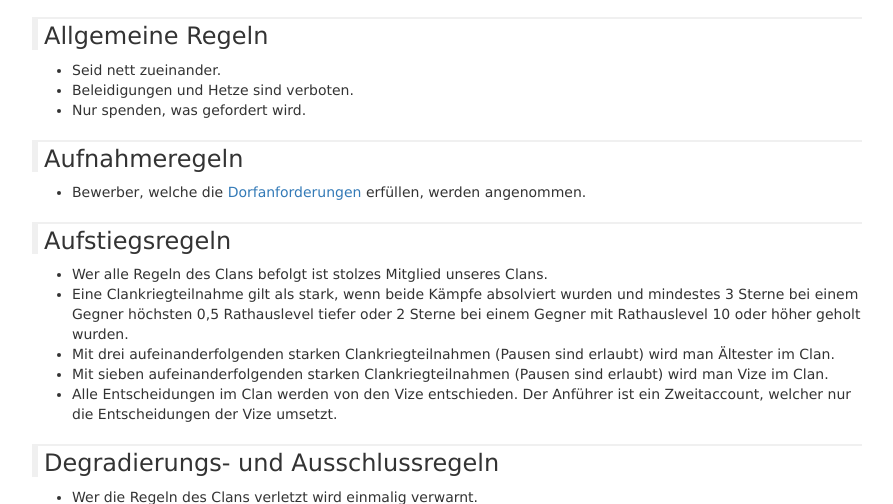
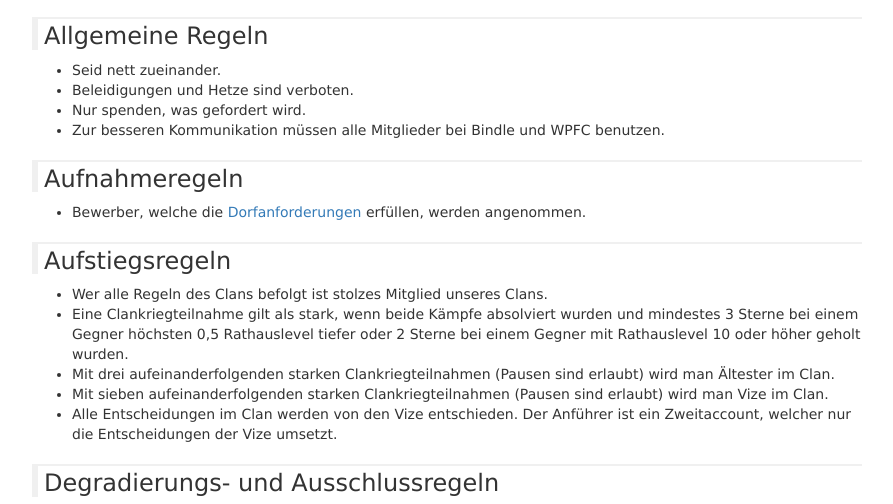
Before and after one commit to hhvincehh/DeumSuperStar, a plain HTML site: page regeln.html in a window 1280 px wide. Shown: the part 229-733 px from the top of the page, without its empty margins (193-1086 px from the left). Drawn offline with nearby package versions, Linux system fonts and the light colour scheme.

Commit message:
Regeln angepasst

```diff
--- a/regeln.html
+++ b/regeln.html
@@ -30,6 +30,7 @@
 <li>Seid nett zueinander.</li>
 <li>Beleidigungen und Hetze sind verboten.</li>
 <li>Nur spenden, was gefordert wird.</li>
+<li>Zur besseren Kommunikation müssen alle Mitglieder bei Bindle und WPFC benutzen.</li>
 </ul>
 <h3 id="aufnahmeregeln">Aufnahmeregeln</h3>
 <ul>
```
